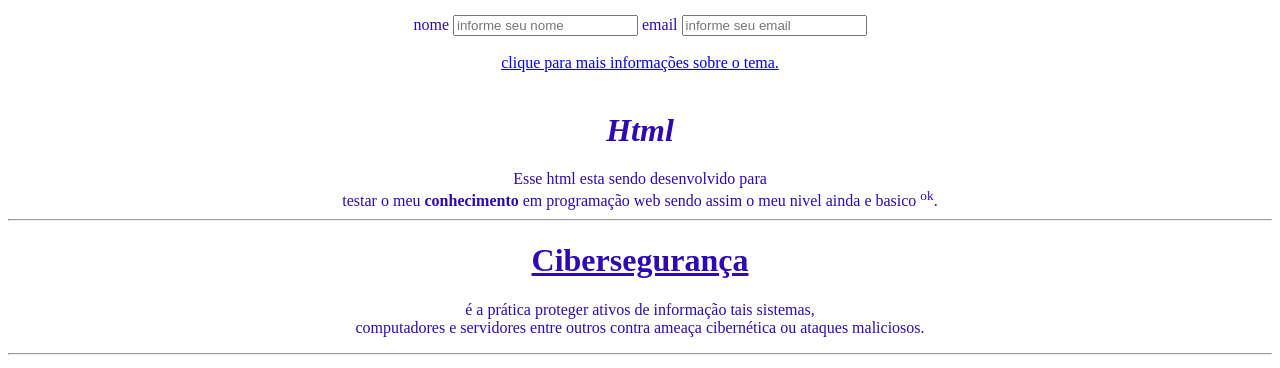
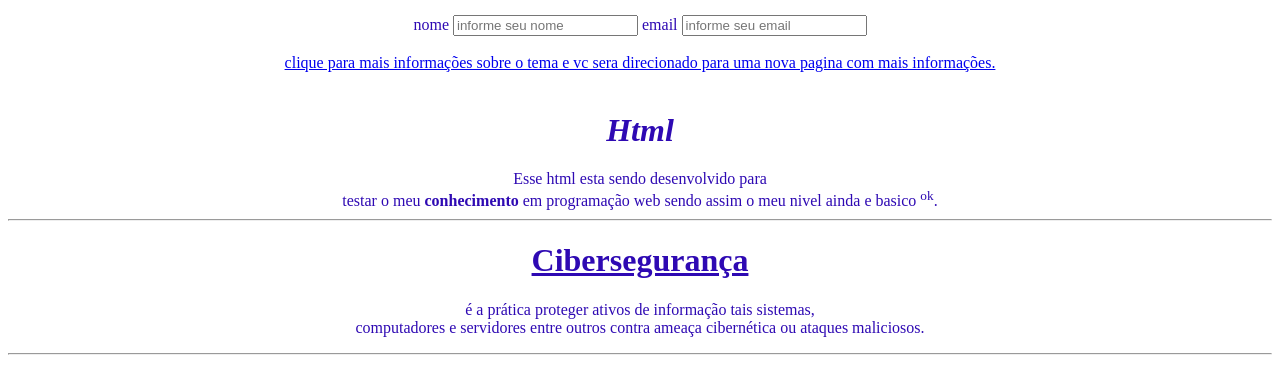
Before and after one commit to WALLECKS/arquivo-html, a plain HTML site: page index.html in a window 1280 px wide. Shown: the part 430-798 px from the top of the page. Drawn offline with Linux system fonts and the light colour scheme.

Commit message:
alterado a informação da pagina de direção do wikipedia

```diff
--- a/index.html
+++ b/index.html
@@ -24,7 +24,7 @@
 
     <div><br>
 
-           <a href="https://pt.wikipedia.org/wiki/HTML"button type="submit" >clique para mais informações sobre o tema.</a>
+           <a href="https://pt.wikipedia.org/wiki/HTML"button type="submit" >clique para mais informações sobre o tema e vc sera direcionado para uma nova pagina com mais informações.</a>
 
     </div><br>
 
```
